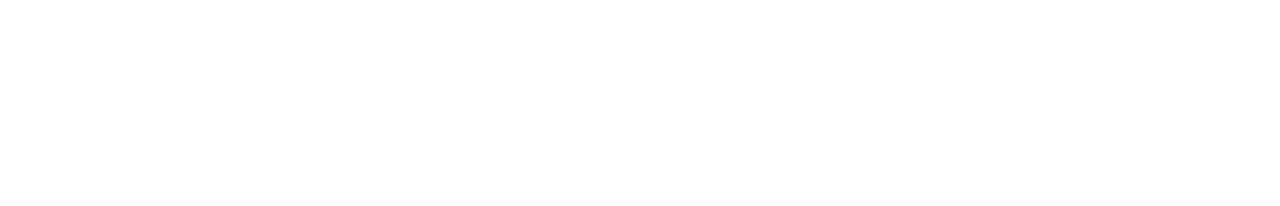
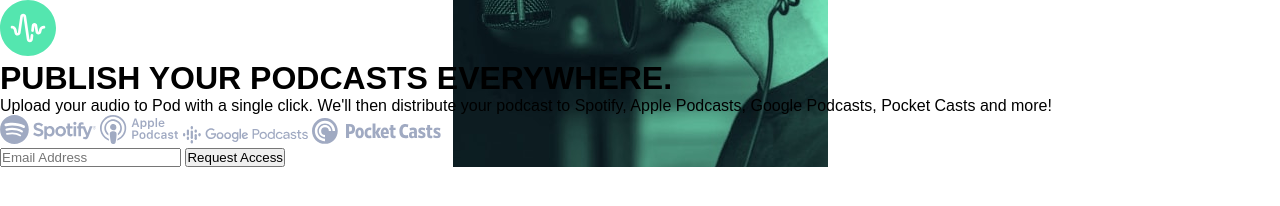
Before and after one commit to AhmadHamido/Pod-request-access-landing-page, a plain HTML site: page index.html in a window 1280 px wide. Drawn offline with Linux system fonts and the light colour scheme; a web font is replaced by a local one.

Commit message:
First attempt

```diff
--- a/index.html
+++ b/index.html
@@ -5,9 +5,56 @@
     <meta http-equiv="X-UA-Compatible" content="IE=edge" />
     <meta name="viewport" content="width=device-width, initial-scale=1.0" />
     <link rel="stylesheet" href="style.css" />
+    <link
+      href="https://fonts.googleapis.com/css2?family=Chivo:wght@300;700&display=swap"
+      rel="stylesheet"
+    />
     <script src="script.js" defer></script>
 
     <title>POD Request Access</title>
   </head>
-  <body></body>
+  <body>
+    <div class="container">
+      <header>
+        <img src="images/desktop/logo.svg" alt="POD logo" />
+      </header>
+      <main>
+        <h1>
+          <span class="title-span">PUBLISH YOUR PODCASTS</span> EVERYWHERE.
+        </h1>
+        <p>
+          Upload your audio to Pod with a single click. We'll then distribute
+          your podcast to Spotify, Apple Podcasts, Google Podcasts, Pocket Casts
+          and more!
+        </p>
+        <div class="podcast-holder">
+          <img src="images/desktop/spotify.svg" alt="spotify logo" />
+          <img
+            src="images/desktop/apple-podcast.svg"
+            alt="apple podcast logo"
+          />
+          <img
+            src="images/desktop/google-podcasts.svg"
+            alt="google podcast logo"
+          />
+          <img src="images/desktop/pocket-casts.svg" alt="pocket casts logo" />
+        </div>
+        <form action="#">
+          <input
+            type="email"
+            class="email-input"
+            id="email-input"
+            placeholder="Email Address"
+          />
+          <button
+            class="request-access-btn"
+            id="request-access-btn"
+            type="submit"
+          >
+            Request Access
+          </button>
+        </form>
+      </main>
+    </div>
+  </body>
 </html>
--- a/style.css
+++ b/style.css
@@ -0,0 +1,25 @@
+* {
+  box-sizing: border-box;
+  margin: 0;
+  padding: 0;
+}
+
+body {
+  font-family: "Chivo", sans-serif;
+}
+
+/* ============
+Typography
+============*/
+
+/* ============
+Layout
+============*/
+
+.container {
+  background: url(images/mobile/image-host.jpg) no-repeat center center;
+}
+
+/* ============
+Media Query
+============*/
```
Also changed, not shown: 1 other file.
